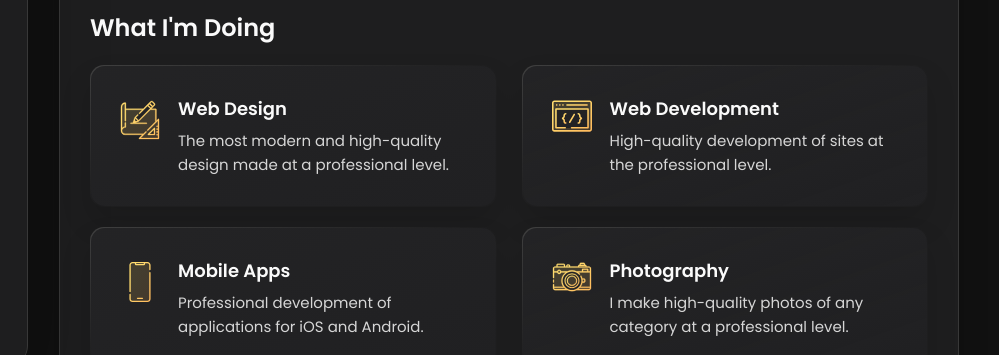
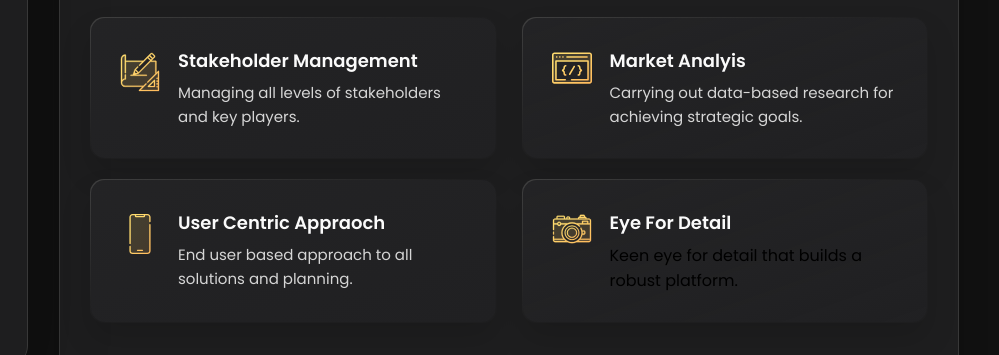
Before and after one commit to HrdyanshD/HrdyanshD.github.io, a plain HTML site: page index.html in a window 1280 px wide. Shown: the part 440-795 px from the top of the page, 281-1280 px from the left. Drawn offline with nearby package versions, Linux system fonts and the light colour scheme.

Commit message:
Update index.html

```diff
--- a/index.html
+++ b/index.html
@@ -220,7 +220,6 @@
 I bring a strategic and structured approach to project execution, ensuring seamless collaboration, efficient resource allocation, and timely delivery.
             My expertise lies in leading cross-functional teams, optimizing workflows, and maintaining clear communication to drive success.
 
-I am committed to translating your vision and identity into a well-executed, impactful product. With experience managing projects for renowned brands, I ensure that each initiative is not only successful but also stands out in the market.
           </p>
         </section>
 
@@ -243,10 +242,10 @@
               </div>
 
               <div class="service-content-box">
-                <h4 class="h4 service-item-title">Web design</h4>
+                <h4 class="h4 service-item-title">Stakeholder Management</h4>
 
                 <p class="service-item-text">
-                  The most modern and high-quality design made at a professional level.
+                  Managing all levels of stakeholders and key players.
                 </p>
               </div>
 
@@ -259,10 +258,10 @@
               </div>
 
               <div class="service-content-box">
-                <h4 class="h4 service-item-title">Web development</h4>
+                <h4 class="h4 service-item-title">Market Analyis</h4>
 
                 <p class="service-item-text">
-                  High-quality development of sites at the professional level.
+                  Carrying out data-based research for achieving strategic goals.
                 </p>
               </div>
 
@@ -275,10 +274,10 @@
               </div>
 
               <div class="service-content-box">
-                <h4 class="h4 service-item-title">Mobile apps</h4>
+                <h4 class="h4 service-item-title">User Centric Appraoch</h4>
 
                 <p class="service-item-text">
-                  Professional development of applications for iOS and Android.
+                  End user based approach to all solutions and planning.
                 </p>
               </div>
 
@@ -291,10 +290,12 @@
               </div>
 
               <div class="service-content-box">
-                <h4 class="h4 service-item-title">Photography</h4>
+                <h4 class="h4 service-item-title">Eye for Detail</h4>
+
+            Keen eye for detail that builds a robust platform.
 
                 <p class="service-item-text">
-                  I make high-quality photos of any category at a professional level.
+
                 </p>
               </div>
 
```
